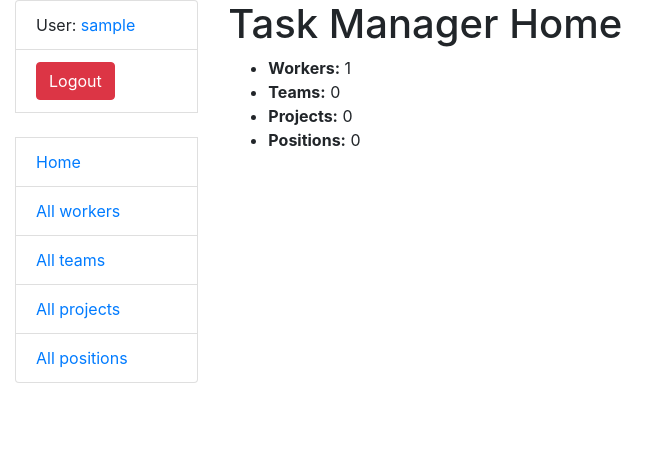
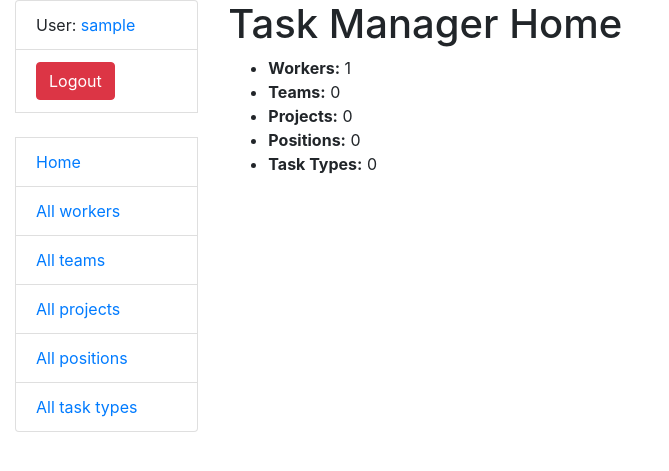
Before and after one commit to mykytafabrykator/it-company-task-manager, a Django app: page / in a window 1280 px wide. Shown: the top 471 px of the page, without its empty margins (0-669 px from the left). Run offline with Django 5.2, Linux system fonts and the light colour scheme; the visitor is signed in with stand-in values (Sample User, id 1); data comes from the database, SQL or seed files in the repository; data that the repository does not hold is empty.

Commit message:
Add CRUD functionality for TaskType with templates

```diff
--- a/task/urls.py
+++ b/task/urls.py
@@ -22,6 +22,11 @@ from task.views import (
     ProjectCreateView,
     ProjectUpdateView,
     ProjectDeleteView,
+    TaskTypeListView,
+    TaskTypeDetailView,
+    TaskTypeCreateView,
+    TaskTypeUpdateView,
+    TaskTypeDeleteView,
 )
 
 urlpatterns = [
@@ -102,6 +107,27 @@ urlpatterns = [
         ProjectDeleteView.as_view(),
         name="project-delete",
     ),
+    path("task-type/", TaskTypeListView.as_view(), name="task-type-list"),
+    path(
+        "task-type/<int:pk>/",
+        TaskTypeDetailView.as_view(),
+        name="task-type-detail",
+    ),
+    path(
+        "task-type/create/",
+        TaskTypeCreateView.as_view(),
+        name="task-type-create",
+    ),
+    path(
+        "task-type/<int:pk>/update/",
+        TaskTypeUpdateView.as_view(),
+        name="task-type-update",
+    ),
+    path(
+        "task-type/<int:pk>/delete/",
+        TaskTypeDeleteView.as_view(),
+        name="task-type-delete",
+    ),
 ]
 
 app_name = "task"
--- a/task/views.py
+++ b/task/views.py
@@ -5,7 +5,7 @@ from django.urls import reverse_lazy
 from django.views import generic
 
 from task.forms import WorkerCreateForm, WorkerUpdateForm, TeamUpdateForm
-from task.models import Worker, Project, Team, Position
+from task.models import Worker, Project, Team, Position, TaskType, Task
 
 
 @login_required
@@ -17,6 +17,7 @@ def index(request):
         "num_projects": Project.objects.count(),
         "num_teams": Team.objects.count(),
         "num_positions": Position.objects.count(),
+        "num_task_types": TaskType.objects.count(),
     }
 
     return render(request, "task/index.html", context=context)
@@ -153,3 +154,42 @@ class ProjectUpdateView(LoginRequiredMixin, generic.UpdateView):
 class ProjectDeleteView(LoginRequiredMixin, generic.DeleteView):
     model = Project
     success_url = reverse_lazy("task:project-list")
+
+
+class TaskTypeListView(LoginRequiredMixin, generic.ListView):
+    model = TaskType
+    paginate_by = 5
+    context_object_name = "task_type_list"
+    template_name = "task/task_type_list.html"
+
+
+class TaskTypeDetailView(LoginRequiredMixin, generic.DetailView):
+    model = TaskType
+    template_name = "task/task_type_detail.html"
+    context_object_name = "task_type"
+
+    def get_context_data(self, **kwargs):
+        context = super().get_context_data(**kwargs)
+        context["tasks"] = Task.objects.filter(task_type=self.object)
+        return context
+
+
+class TaskTypeCreateView(LoginRequiredMixin, generic.CreateView):
+    model = TaskType
+    fields = ("name", )
+    template_name = "task/task_type_form.html"
+    success_url = reverse_lazy("task:task-type-list")
+
+
+class TaskTypeUpdateView(LoginRequiredMixin, generic.UpdateView):
+    model = TaskType
+    fields = ("name", )
+    template_name = "task/task_type_form.html"
+    success_url = reverse_lazy("task:task-type-list")
+
+
+class TaskTypeDeleteView(LoginRequiredMixin, generic.DeleteView):
+    model = TaskType
+    template_name = "task/task_type_confirm_delete.html"
+    context_object_name = "task_type"
+    success_url = reverse_lazy("task:task-type-list")
--- a/templates/includes/sidebar.html
+++ b/templates/includes/sidebar.html
@@ -18,4 +18,5 @@
   <li class="list-group-item"><a href="{% url 'task:team-list' %}">All teams</a></li>
   <li class="list-group-item"><a href="{% url 'task:project-list' %}">All projects</a></li>
   <li class="list-group-item"><a href="{% url 'task:position-list' %}">All positions</a></li>
+  <li class="list-group-item"><a href="{% url 'task:task-type-list' %}">All task types</a></li>
 </ul>
--- a/templates/task/index.html
+++ b/templates/task/index.html
@@ -7,6 +7,6 @@
     <li><strong>Teams:</strong> {{ num_teams }}</li>
     <li><strong>Projects:</strong> {{ num_projects }}</li>
     <li><strong>Positions:</strong> {{ num_positions }}</li>
+    <li><strong>Task Types:</strong> {{ num_task_types }}</li>
   </ul>
-
 {% endblock %}
```
Also changed, not shown: templates/task/task_type_confirm_delete.html (added, +11 -0 lines), templates/task/task_type_detail.html (added, +22 -0 lines), templates/task/task_type_form.html (added, +12 -0 lines), templates/task/task_type_list.html (added, +22 -0 lines). Lines whose indentation alone changed are shown as unchanged.
